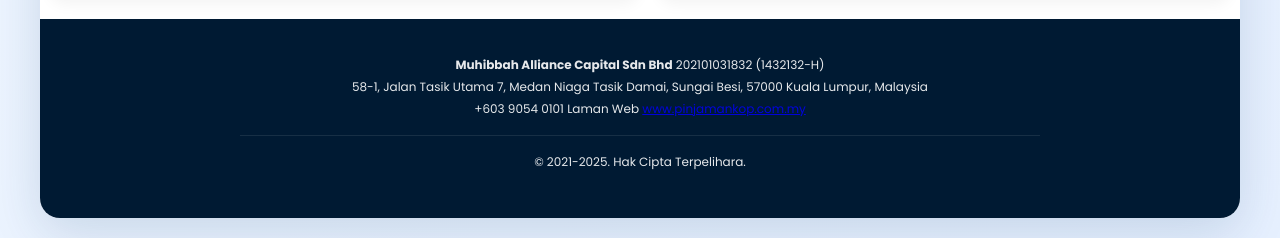
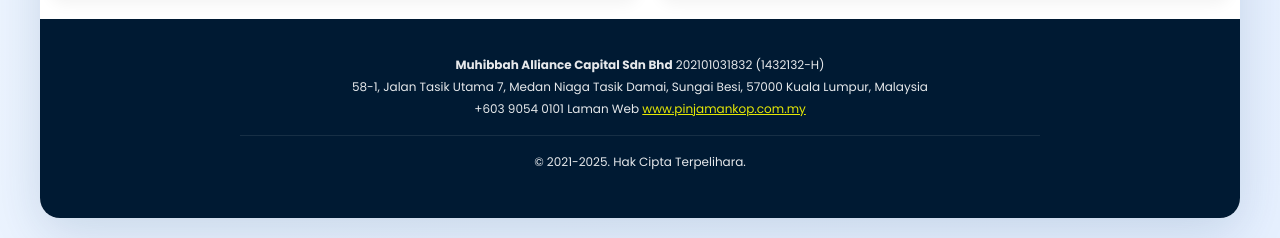
Before and after one commit to koperasi4u/root, a plain HTML site: page mohon.html in a window 1280 px wide. Shown: the part 1084-1322 px from the top of the page. Drawn offline with Linux system fonts and the light colour scheme.

Commit message:
Update mohon.html

```diff
--- a/mohon.html
+++ b/mohon.html
@@ -590,7 +590,7 @@
       <div class="footer-content">
         <p><strong>Muhibbah Alliance Capital Sdn Bhd</strong> 202101031832 (1432132-H)</p>
         <p>58-1, Jalan Tasik Utama 7, Medan Niaga Tasik Damai, Sungai Besi, 57000 Kuala Lumpur, Malaysia</p>
-        <p>+603 9054 0101    Laman Web <a color=yellow href="https://www.pinjamankop.com.my"> www.pinjamankop.com.my</a></p>
+        <p>+603 9054 0101    Laman Web <a href="https://www.pinjamankop.com.my" style="color: yellow;"> www.pinjamankop.com.my</a></p>
         <p class="copyright">© 2021-2025. Hak Cipta Terpelihara.</p>
       </div>
     </footer>
```
